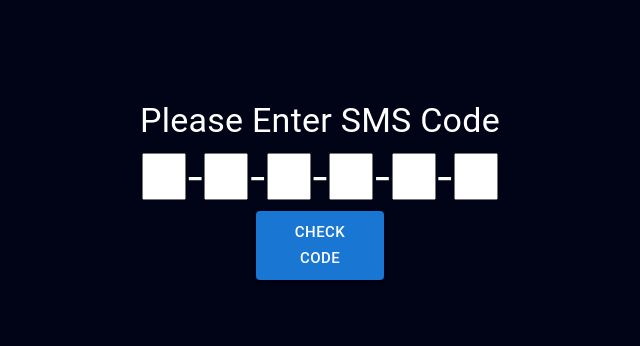
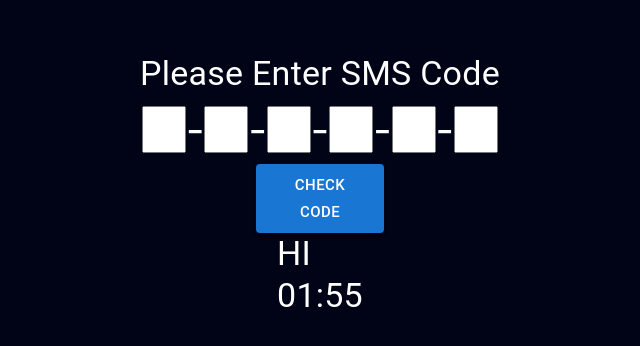
Before and after one commit to AmirrezaMirshafiee/e-commerce-project, a React (Create React App) app in the folder front-end/: page /otp in a window 1280 px wide. Shown: the part 210-556 px from the top of the page, without its empty margins (320-960 px from the left). Built offline with nearby package versions, Linux system fonts and the light colour scheme.

Commit message:
create Countdown

```diff
--- /dev/null
+++ b/front-end/src/Page/LoginRegister/Otp/CountDown.js
@@ -0,0 +1,32 @@
+import { Typography } from "@mui/material";
+import { useState,useEffect,useRef } from "react";
+const formatTime=(time)=>{
+    let minutes=Math.floor(time/60);
+    let seconds=Math.floor(time-minutes*60);
+    if(minutes<=10) minutes ="0"+minutes;
+    if(seconds<=10) seconds ="0"+seconds;
+    return minutes + ":" + seconds;
+
+}
+export default function CountDown({seconds}){
+    const [Countdown,setCountdown]=useState(seconds)
+    const timeId=useRef()
+    useEffect(()=>{
+        timeId.current=setInterval(()=>{
+            setCountdown(prev=>prev-1)
+        },1000)
+        return ()=>clearInterval(timeId.current)
+    },[])
+    useEffect(()=>{
+        if(Countdown<=0){
+            clearInterval(timeId.current)
+            alert('END')
+        }
+    },[Countdown])
+    return(
+
+            <Typography variant="h4">{formatTime(Countdown)}</Typography>
+
+    )
+
+}
--- a/front-end/src/Page/LoginRegister/Otp/index.jsx
+++ b/front-end/src/Page/LoginRegister/Otp/index.jsx
@@ -1,23 +1,49 @@
 import { Button, Stack, Typography } from "@mui/material";
-import React, { useState } from "react";
+import React, {  useState } from "react";
 import OtpInput from "react-otp-input";
+import CountDown from "./CountDown";
 export default function Otp() {
   const [otp, setOtp] = useState("");
-  console.log(otp);
+
+
 
   return (
     <>
-      <Stack sx={{backgroundColor:'#000416',width:'100%',height:'100vh',mx:'auto', alignContent:'center', justifyContent:'center', alignItems:'center'}}>
-        <Typography variant="h4" sx={{ marginBottom:'10px', color:'white' }}>Please Enter SMS Code</Typography>
+      <Stack
+        sx={{
+          backgroundColor: "#000416",
+          width: "100%",
+          height: "100vh",
+          mx: "auto",
+          alignContent: "center",
+          justifyContent: "center",
+          alignItems: "center",
+        }}
+      >
+        <Typography variant="h4" sx={{ marginBottom: "10px", color: "white" }}>
+          Please Enter SMS Code
+        </Typography>
         <OtpInput
           value={otp}
           onChange={setOtp}
           numInputs={6}
-          renderSeparator={<span style={{color:'white',fontSize:'40px'}}>-</span>}
+          renderSeparator={
+            <span style={{ color: "white", fontSize: "40px" }}>-</span>
+          }
           renderInput={(props) => <input {...props} />}
-          inputStyle={{padding:'10px', color:'black', fontSize:'20px'}}
+          inputStyle={{ padding: "10px", color: "black", fontSize: "20px" }}
         />
-        <Button variant="contained" size="large" type="submit" sx={{width:'10%', marginTop:'10px' }} >Check Code</Button>
+        <Button
+          variant="contained"
+          size="large"
+          type="submit"
+          sx={{ width: "10%", marginTop: "10px" }}
+        >
+          Check Code
+        </Button>
+        <Typography variant="h4" sx={{ marginBottom: "10px", color: "white" }}>
+         HI {<CountDown seconds={120}/>}
+        </Typography>
       </Stack>
     </>
   );
```
